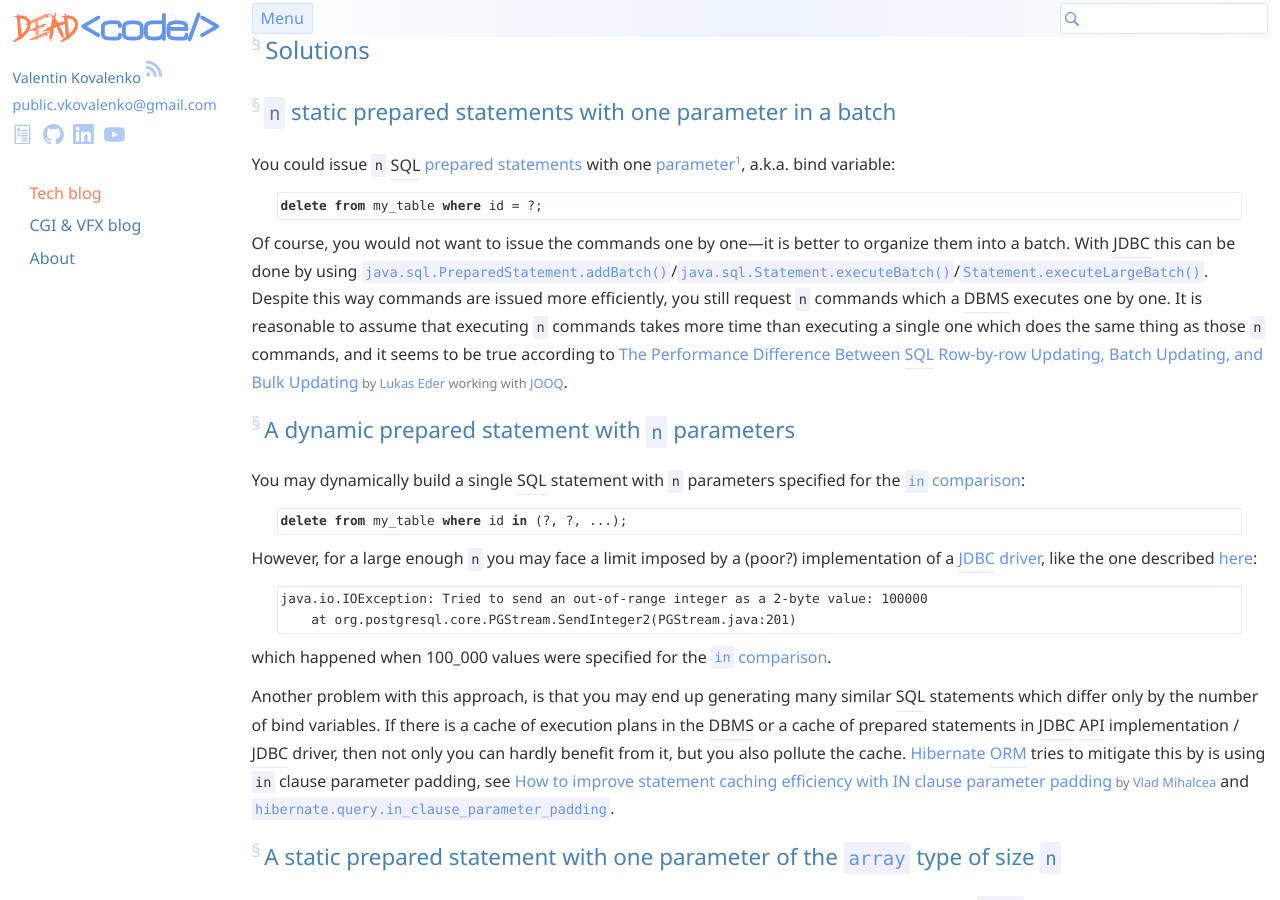
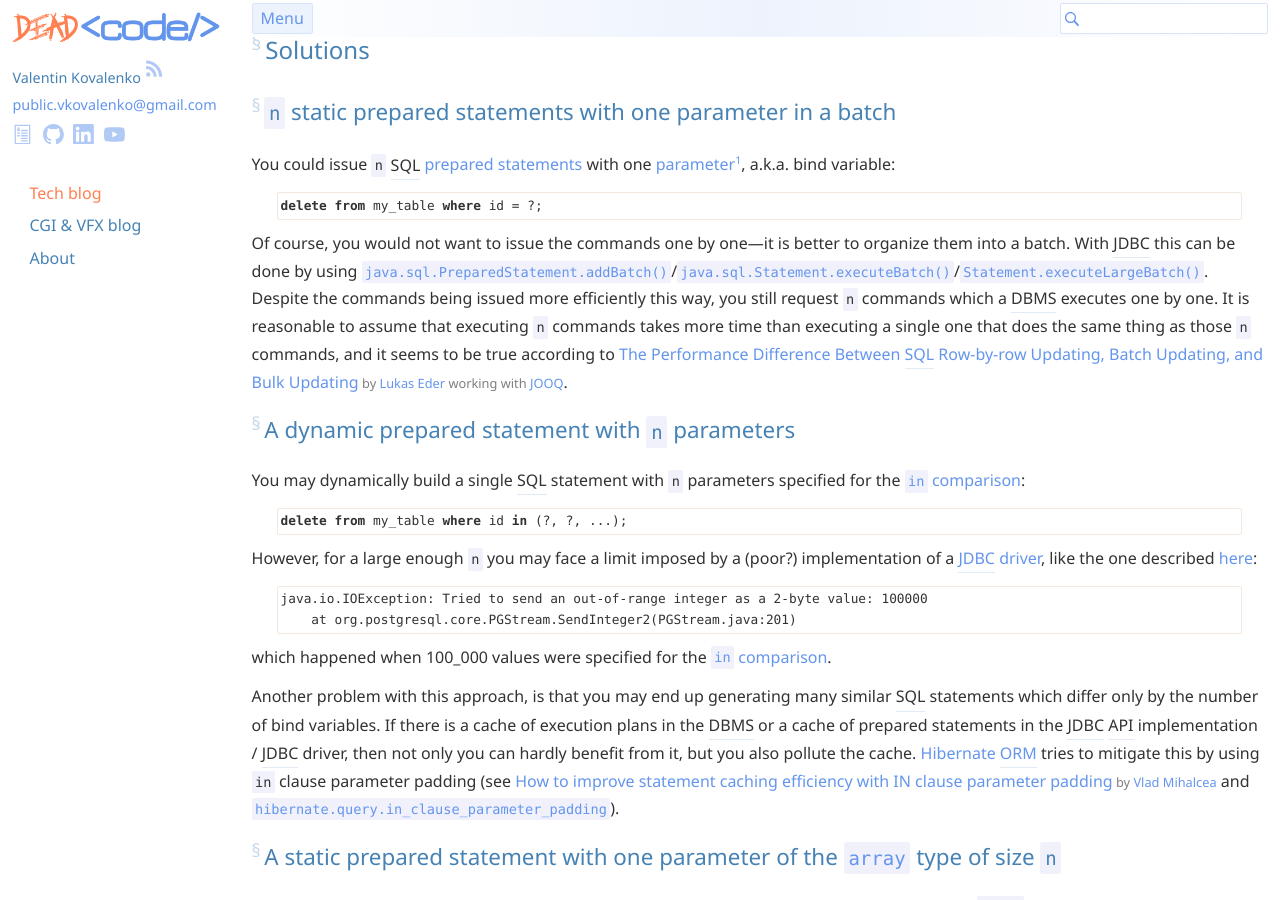
Before and after one commit to stIncMale/stincmale.github.io, a Jekyll site: the page built from _posts/2019-02-14-sql-in-unnest-array.markdown, in a window 1280 px wide and 900 px high, scrolled down 703 px. Built offline with Jekyll 4.4.1, drawn with Linux system fonts in a browser that asks for light colours; some of the changed text lies outside the part shown.

Commit message:
Do minor fixes in multiple blog posts
blog/now-immediate
blog/sql-in-unnest-array
blog/make-app-behavior-consistent
blog/parallelism-vs-concurrency

````diff
--- a/_posts/2013-08-01-now-immediate.markdown
+++ b/_posts/2013-08-01-now-immediate.markdown
@@ -5,7 +5,7 @@ title: 'Disambiguating "now" and "immediate"'
 categories: [tech]
 tags: [concurrency, disambiguation]
 date: 2013-08-21T12:00:00Z
-custom_update_date: 2020-07-29T06:53:00Z
+custom_update_date: 2020-08-13T09:01:00Z
 custom_keywords: [now, currently, current, snapshot, immediately, immediate, instantaneously, instantaneous, instant, concurrency, distributed system, distributed computing]
 custom_description: When using the word &quot;now&quot; with regard to a logical system, consider if it is actually applicable to the system, and even if it is applicable, do you actually need it? Use the word &quot;immediately&quot; only to express ordering relations because its temporal meaning is vague.
 ---
@@ -29,7 +29,7 @@ is the same for all observers, a.k.a. frames of reference.
 </div>
 
 <div class="info-block" markdown="1">
-A **logical** system `X` can be though at existing in a single timeline that represents **absolute time**
+A **logical** system `X` can be though as existing in a single timeline that represents **absolute time**
 iff there is a total order over all events in the system.
 </div>
 
@@ -39,7 +39,7 @@ If there is absolute time, we can define what a snapshot is.
 **Snapshot** &mdash; the state `S(t)` of `X` at a point `t` on its absolute timeline.
 </div>
 
-Note that the term "snapshot" can be defined without introducing the nation of absolute time,
+Note that the term "snapshot" can be defined without introducing the notion of absolute time,
 see [Distributed Snapshots: Determining Global States of Distributed Systems](http://lamport.azurewebsites.net/pubs/pubs.html#chandy)<span class="insignificant">&nbsp;by [K. Mani Chandy](https://en.wikipedia.org/wiki/K._Mani_Chandy) and [Leslie Lamport](http://lamport.azurewebsites.net/)</span>[^2].
 This is, however, not very relevant to our discussion about "now" because discussing this term requires discussing time.
 
--- a/_posts/2019-02-14-sql-in-unnest-array.markdown
+++ b/_posts/2019-02-14-sql-in-unnest-array.markdown
@@ -47,8 +47,8 @@ With JDBC this can be done by using
 [`java.sql.PreparedStatement.addBatch()`](https://cr.openjdk.java.net/~iris/se/14/spec/fr/java-se-14-fr-spec/api/java.sql/java/sql/PreparedStatement.html#addBatch())/<wbr>
 [`java.sql.Statement.executeBatch()`](https://cr.openjdk.java.net/~iris/se/14/spec/fr/java-se-14-fr-spec/api/java.sql/java/sql/Statement.html#executeBatch())/<wbr>
 [`Statement.executeLargeBatch()`](https://cr.openjdk.java.net/~iris/se/14/spec/fr/java-se-14-fr-spec/api/java.sql/java/sql/Statement.html#executeLargeBatch()).
-Despite this way commands are issued more efficiently, you still request `n` commands which a DBMS executes one by one.
-It is reasonable to assume that executing `n` commands takes more time than executing a single one which does the same thing as those `n` commands,
+Despite the commands being issued more efficiently this way, you still request `n` commands which a DBMS executes one by one.
+It is reasonable to assume that executing `n` commands takes more time than executing a single one that does the same thing as those `n` commands,
 and it seems to be true according to
 [The Performance Difference Between SQL Row-by-row Updating, Batch Updating, and Bulk Updating](https://blog.jooq.org/2018/04/19/the-performance-difference-between-sql-row-by-row-updating-batch-updating-and-bulk-updating/)<span class="insignificant">&nbsp;by
 [Lukas Eder](https://github.com/lukaseder) working with [JOOQ]</span>.
@@ -71,11 +71,11 @@ java.io.IOException: Tried to send an out-of-range integer as a 2-byte value: 10
 which happened when 100_000 values were specified for the [`in` comparison].
 
 Another problem with this approach, is that you may end up generating many similar SQL statements which differ only by the number of bind variables.
-If there is a cache of execution plans in the DBMS or a cache of prepared statements in JDBC API implementation / JDBC driver,
+If there is a cache of execution plans in the DBMS or a cache of prepared statements in the JDBC API implementation / JDBC driver,
 then not only you can hardly benefit from it, but you also pollute the cache.
-[Hibernate ORM](https://hibernate.org/orm/) tries to mitigate this by is using `in` clause parameter padding,
-see [How to improve statement caching efficiency with IN clause parameter padding](https://vladmihalcea.com/improve-statement-caching-efficiency-in-clause-parameter-padding/)<span class="insignificant">&nbsp;by [Vlad Mihalcea](https://vladmihalcea.com)</span>
-and [`hibernate.query.in_clause_parameter_padding`](https://docs.jboss.org/hibernate/orm/5.4/javadocs/constant-values.html#org.hibernate.cfg.AvailableSettings.IN_CLAUSE_PARAMETER_PADDING).
+[Hibernate ORM](https://hibernate.org/orm/) tries to mitigate this by using `in` clause parameter padding
+(see [How to improve statement caching efficiency with IN clause parameter padding](https://vladmihalcea.com/improve-statement-caching-efficiency-in-clause-parameter-padding/)<span class="insignificant">&nbsp;by [Vlad Mihalcea](https://vladmihalcea.com)</span>
+and [`hibernate.query.in_clause_parameter_padding`](https://docs.jboss.org/hibernate/orm/5.4/javadocs/constant-values.html#org.hibernate.cfg.AvailableSettings.IN_CLAUSE_PARAMETER_PADDING)).
 
 ### [](#solution-array){:.section-link}A static prepared statement with one parameter of the [`array`] type of size `n` {#solution-array}
 As a result of all the aforementioned, it appears to me that a good option may be to use
@@ -91,7 +91,7 @@ We can create an [`array`] with
 and specify it by using
 [`PreparedStatement.setArray(int parameterIndex, Array x)`](https://cr.openjdk.java.net/~iris/se/14/spec/fr/java-se-14-fr-spec/api/java.sql/java/sql/PreparedStatement.html#setArray(int,java.sql.Array)).
 The reason for using the [`unnest`] function is that the [`in` subquery expression] expects (you guessed it)
-a subquery which returns a set of rows, a.k.a. a table, not an `array`.
+a subquery which returns a set of rows, a.k.a. a table, not an [`array`].
 Note that previously we were using the [`in` comparison], while now we are using the [`in` subquery expression].
 The function [`unnest`] converts an [`array`] to a set of rows, this is also called ["flattening"](https://cloud.google.com/bigquery/docs/reference/standard-sql/arrays#flattening_arrays).
 
@@ -113,7 +113,7 @@ By the way, Hibernate ORM may also [use this technique](https://github.com/hiber
 #### [](#solution-array-example){:.section-link}JDBC example {#solution-array-example}
 This technique turns out especially handy when you have multiple sets of IDs and want to request different updates for each set.
 It allows you to have a single SQL statement for each set of IDs and issue all such commands in a batch.
-Here is an example code demonstrating such a situation:
+Here is an example code demonstrating the situation:
 
 ```java
 Map<String, Set<Long>> valueToIds = ...;
@@ -157,17 +157,18 @@ seems to describe one such situation.
 
 ## [](#notes){:.section-link}Notes {#notes}
 [100x faster Postgres performance by changing 1 line](https://www.datadoghq.com/blog/100x-faster-postgres-performance-by-changing-1-line/)<span class="insignificant">&nbsp;by [Alexis Lê-Quôc](https://www.linkedin.com/in/alexislequoc/) a co-founder of [Datadog](https://www.datadoghq.com)</span>
-reported poor performance of
+reports poor performance of
 
 ```sql
 value_expression = any(array[v1, v2, ...])
 ```
+in contrast with
 
 ```sql
 value_expression = any(values (v1), (v2), ...)
 ```
 
-for [PostgreSQL] 9.0, but said that it was fixed in [PostgreSQL] 9.3.
+for [PostgreSQL] 9.0, but says the problem was fixed in [PostgreSQL] 9.3.
 
 The reason I am mentioning this difference between the [`any` comparison] and the [`any` subquery expression] here is that
 the [`in` subquery expression] is equivalent to the `=` [`any` subquery expression] according to the [docs](https://www.postgresql.org/docs/current/functions-subquery.html#FUNCTIONS-SUBQUERY-ANY-SOME);
--- a/_posts/2019-05-06-make-app-behavior-consistent.markdown
+++ b/_posts/2019-05-06-make-app-behavior-consistent.markdown
@@ -5,7 +5,7 @@ title: Making Java app behavior consistent in different environments
 categories: [tech]
 tags: [Java]
 date: 2019-05-06T12:00:00Z
-custom_update_date: 2020-07-29T06:44:00Z
+custom_update_date: 2020-08-13T09:02:00Z
 custom_keywords: [environment, charset, locale, time zone, line separator]
 custom_description: The behavior of a process is usually partly dependent on the environment where the process is being executed. This article points out what to pay attention to when writing an application that behaves the same way in different environments.
 ---
@@ -244,7 +244,8 @@ from the stdin to the stdout instead of transferring character data, which would
 
     [OpenJDK] is a [community](https://openjdk.java.net/groups/) whose main goal is developing an
     [open-source](https://opensource.com/resources/what-open-source) implementation of the Java SE Specification.
-    [OpenJDK JDK](https://openjdk.java.net/projects/jdk/) is a proper name of the JDK developed by the OpenJDK community,
+    [OpenJDK JDK](https://openjdk.java.net/projects/jdk/) is a proper name of the JDK developed by the OpenJDK community
+    ("OpenJDK" is an adjective here according to [JDK-8205956 Fix usage of “OpenJDK” in build and test instructions](https://bugs.openjdk.java.net/browse/JDK-8205956)),
     but it is ridiculous and is usually shortened to just OpenJDK where it does not cause ambiguity.
     We may see the usage of the full name, for example, on the page [How to download and install prebuilt OpenJDK packages](https://openjdk.java.net/install/index.html):
     <q markdown="1">"Oracle's OpenJDK JDK binaries for Windows, macOS, and Linux are available on release-specific pages of [jdk.java.net](https://jdk.java.net/)"</q>.
--- a/_posts/2020-05-17-parallelism-vs-concurrency.markdown
+++ b/_posts/2020-05-17-parallelism-vs-concurrency.markdown
@@ -5,7 +5,7 @@ title: Parallelism vs. concurrency
 categories: [tech]
 tags: [concurrency, disambiguation]
 date: 2020-05-17T12:00:00Z
-custom_update_date: 2020-08-03T09:01:00Z
+custom_update_date: 2020-08-13T09:03:00Z
 custom_keywords: [concurrency, parallelism, multitasking, multithreading]
 custom_description: Parallelism &mdash; a term referring to techniques used to speedup execution by doing independent actions on multiple independently working processing units at the same physical time. Concurrency &mdash; a term referring to situations when there are unordered conflicting actions and techniques used to deal with them.
 ---
@@ -40,7 +40,8 @@ Such "ordered before" relation is also sometimes called "happens-before". For mo
 [Linearizability: A Correctness Condition for Concurrent Objects](https://cs.brown.edu/~mph/HerlihyW90/p463-herlihy.pdf)<span class="insignificant">&nbsp;by [Maurice P. Herlihy](https://cs.brown.edu/~mph/), [Jeannette M. Wing](http://www.cs.cmu.edu/~wing/)</span>[^2].
 
 We usually do not care about unordered independent actions, because independence means we can assume,
-that they are ordered in any order convenient for us to reason about.
+that they are ordered in any order convenient for us to reason about
+(this is called [linear extension](https://mathworld.wolfram.com/LinearExtension.html) or topological sorting of a directed graph).
 But we do care about the order of actions that depend on each other (e.g., the result of one action is used as an input for another action),
 or may affect each other in other ways (such actions are often called *conflicting*).
 
````
Also changed, not shown: other parts of _posts/2019-02-14-sql-in-unnest-array.markdown (+2 -2 lines).
